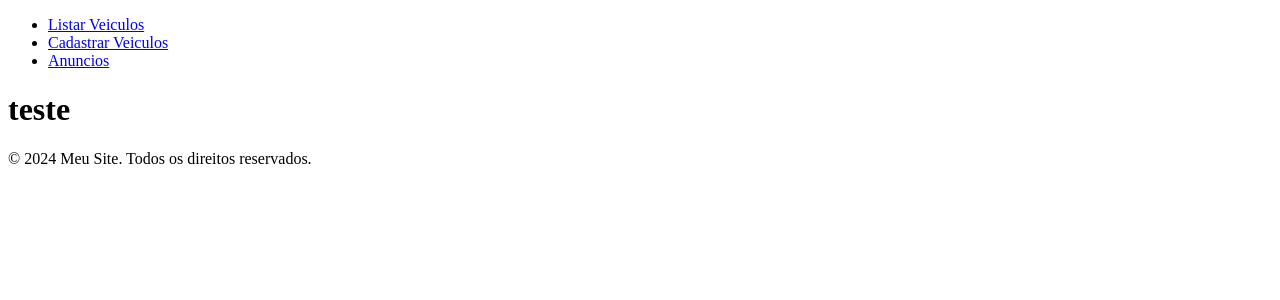
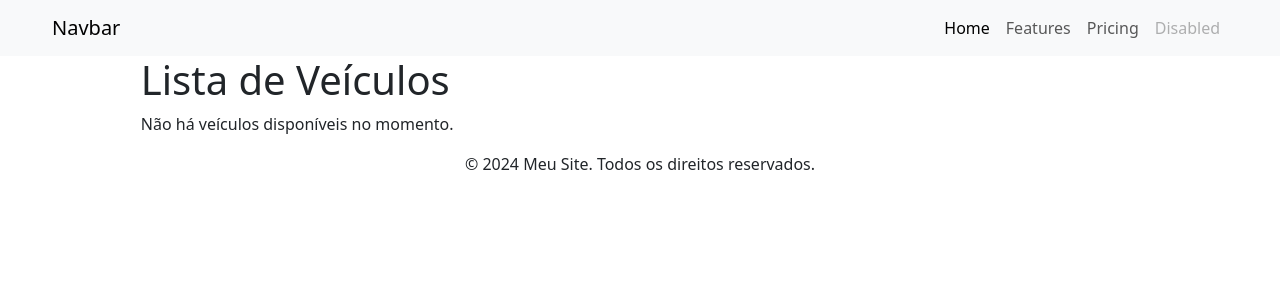
Before and after one commit to joaovictorwg/sistema, a Django app: page /veiculos/ in a window 1280 px wide. Shown: the top 300 px of the page. Run offline with Django 5.2, Linux system fonts and the light colour scheme; data that the repository does not hold is empty; some libraries are stand-ins or nearby versions.

Commit message:
create vehicle list page

```diff
--- a/sistema/settings.py
+++ b/sistema/settings.py
@@ -1,3 +1,4 @@
+import os
 from pathlib import Path
 
 # Build paths inside the project like this: BASE_DIR / 'subdir'.
@@ -115,6 +116,7 @@ STATICFILES_DIRS = [BASE_DIR/'sistema'/'static']
 MEDIA_URL = '/media/'
 
 
+
 # Default primary key field type
 # https://docs.djangoproject.com/en/5.1/ref/settings/#default-auto-field
 
--- /dev/null
+++ b/sistema/static/css/base.css
@@ -0,0 +1,12 @@
+.div-display {
+    display: flex;
+    flex-direction: column;
+    align-items: center;
+}
+.div-limit {
+    width: 100%;
+    max-width: 78%;
+    display: flex;
+    flex-direction: column;
+    justify-content: space-evenly;
+}
--- /dev/null
+++ b/sistema/static/css/components/list.css
@@ -0,0 +1,14 @@
+.row {
+    --bs-gutter-x: 1.5rem;
+    --bs-gutter-y: 0;
+    display: flex;
+    flex-wrap: wrap;
+    margin-top: calc(-1* var(--bs-gutter-y));
+    margin-right: calc(-.5* var(--bs-gutter-x));
+    margin-left: calc(-.5* var(--bs-gutter-x));
+    justify-content: center;
+}
+.div-lista{
+    max-width: 78%;
+    width: 100%;
+}
--- /dev/null
+++ b/sistema/static/css/components/navbar.css
@@ -0,0 +1,11 @@
+.navbar{
+    width: 100%;
+}
+.navbar-expand-lg .navbar-collapse {
+    display: flex !important;
+    flex-basis: auto;
+    justify-content: flex-end;
+}
+.container-fluid{
+    max-width: 1200px;
+}
--- /dev/null
+++ b/sistema/static/css/index.css
@@ -0,0 +1,3 @@
+@import url('components/list.css');
+@import url('components/navbar.css');
+@import url('base.css');
--- a/sistema/urls.py
+++ b/sistema/urls.py
@@ -1,6 +1,6 @@
 from django.contrib import admin
 from django.urls import path, include
-
+from django.conf.urls.static import static
 from sistema.views import *
 
 urlpatterns = [
@@ -8,4 +8,4 @@ urlpatterns = [
     path('', Login.as_view(), name='login'),
     path('logout/', Logout.as_view(), name='logout'),
     path('veiculos/', include('veiculo.urls'), name='veiculo')
-]
+] + static(settings.MEDIA_URL, document_root=settings.MEDIA_ROOT)
--- a/templates/autenticacao.html
+++ b/templates/autenticacao.html
@@ -6,6 +6,8 @@
     <meta name="viewport" content="width=device-width, initial-scale=1.0">
     <title>Login</title>
     <link rel="stylesheet" href="{% static 'css/autenticacao.css' %}">
+    <link rel="stylesheet" href="{% static 'css/bootstrap.min.css' %}">
+    <link rel="stylesheet" href="https://cdn.jsdelivr.net/npm/bootstrap-icons@1.5.0/font/bootstrap-icons.css">
     <!-- Bootstrap CSS -->
     <link href="https://stackpath.bootstrapcdn.com/bootstrap/4.5.2/css/bootstrap.min.css" rel="stylesheet">
 
@@ -37,5 +39,6 @@
         </div>
     {% endif %}
 
+    <script src="{% static 'js/bootstrap.js' %}"></script>
 </body>
 </html>
--- a/templates/base.html
+++ b/templates/base.html
@@ -1,30 +1,24 @@
 <!DOCTYPE html>
 <html lang="en">
 <head>
+    {% load static %}
     <meta charset="UTF-8">
     <meta name="viewport" content="width=device-width, initial-scale=1.0">
     <title>{% block title %}Veiculos{% endblock %}</title>
+    <link rel="stylesheet" href="{% static 'css/index.css' %}">
+    <link rel="stylesheet" href="{% static 'css/bootstrap.min.css' %}">
+    <link rel="stylesheet" href="https://cdn.jsdelivr.net/npm/bootstrap-icons@1.5.0/font/bootstrap-icons.css">
 </head>
 <body>
-    <!-- Navbar block -->
-    <nav class="navbar">
-        {% block navbar %}
-        <ul>
-            <li><a href=" ">Listar Veiculos</a></li>
-            <li><a href=" ">Cadastrar Veiculos</a></li>
-            <li><a href=" ">Anuncios</a></li>
-        </ul>
-        {% endblock %}
-    </nav>
+    <div class="div-display">
 
-    <div class="content">
-        {% block content %}
+        <!-- Navbar block -->
+        {% block navbar %}{% endblock %}
 
-        {% endblock %}
+        {% block list %}{% endblock %}
+
+        {% block footer %}{% endblock%}
     </div>
 
-    <footer>
-        <p>&copy; 2024 Meu Site. Todos os direitos reservados.</p>
-    </footer>
 </body>
 </html>
--- /dev/null
+++ b/templates/components/footer.html
@@ -0,0 +1,5 @@
+{% block footer %}
+    <footer>
+        <p>&copy; 2024 Meu Site. Todos os direitos reservados.</p>
+    </footer>
+{% endblock %}
--- /dev/null
+++ b/templates/components/navbar.html
@@ -0,0 +1,19 @@
+{% load static %}
+{% block navbar %}
+    <nav class="navbar navbar-expand-lg bg-body-tertiary">
+        <div class="container-fluid">
+        <a class="navbar-brand" href="#">Navbar</a>
+        <button class="navbar-toggler" type="button" data-bs-toggle="collapse" data-bs-target="#navbarNavAltMarkup" aria-controls="navbarNavAltMarkup" aria-expanded="false" aria-label="Toggle navigation">
+            <span class="navbar-toggler-icon"></span>
+        </button>
+        <div class="collapse navbar-collapse" id="navbarNavAltMarkup">
+            <div class="navbar-nav">
+            <a class="nav-link active" aria-current="page" href="#">Home</a>
+            <a class="nav-link" href="#">Features</a>
+            <a class="nav-link" href="#">Pricing</a>
+            <a class="nav-link disabled" aria-disabled="true">Disabled</a>
+            </div>
+        </div>
+        </div>
+    </nav>
+{% endblock %}
--- a/templates/veiculo/listar.html
+++ b/templates/veiculo/listar.html
@@ -1,18 +1,37 @@
 {% extends '../base.html' %}
 
+{% block navbar %}
+  {% include 'components/navbar.html' %}
+{% endblock %}
+
 {% block title %}Listagem{% endblock %}
-{{veiculos|length}}
-{{veiculos}}
-{% block content %}
-<h1>teste</h1>
-{% for v in Veiculos %}
-<div class="card" style="width: 18rem;">
-    <img class="card-img-top" src="{{v.foto}}" alt="Card image cap">
-    <div class="card-body">
-      <h5 class="card-title">{{v.modelo}}</h5>
-      <p class="card-text">{{v.marca}}</p>
-      <a href="#" class="btn btn-primary">Go somewhere</a>
+
+<!-- Testando o tamanho da lista de veículos -->
+<p>Total de veículos: {{ veiculos|length }}</p>
+
+<!-- Testando a impressão de todos os veículos -->
+<pre>{{ veiculos }}</pre>
+
+{% block list %}
+  <div class="div-lista">
+    <h1>Lista de Veículos</h1>
+    <div class="row">
+      {% for v in veiculos %}  <!-- Corrigido para veiculos -->
+        <div class="card" style="width: 18rem; margin: 10px;">
+          <img class="card-img-top" src="{{ v.foto.url }}" alt="{{ v.modelo }}">
+          <div class="card-body">
+            <h5 class="card-title">{{ v.modelo }}</h5>
+            <p class="card-text">Marca: {{ v.marca }}</p>
+            <a href="#" class="btn btn-primary">Ver Detalhes</a>
+          </div>
+        </div>
+      {% empty %}
+        <p>Não há veículos disponíveis no momento.</p>
+      {% endfor %}
     </div>
   </div>
-{% endfor %}
 {% endblock %}
+
+{% block footer %}
+  {% include 'components/footer.html' %}
+{% endblock %}
--- a/veiculo/models.py
+++ b/veiculo/models.py
@@ -6,5 +6,5 @@ class Veiculo(models.Model):
     modelo = models.CharField(max_length=100)
     ano = models.IntegerField()
     cor = models.SmallIntegerField(choices=OPCOES_CORES)
-    foto = models.ImageField(blank=True, null=True, upload_to='veiculo/fotos')
+    foto = models.ImageField(blank=True, null=True, upload_to='veiculo')
     combustivel = models.SmallIntegerField(choices=OPCOES_COMBUSTIVEIS)
```
Also changed, not shown: sistema/views.py (+0 -7 lines), media/veiculo/civicg7.jpg (added), veiculo/civicg7.jpg (renamed from veiculo/fotos/civicg7.jpg).
